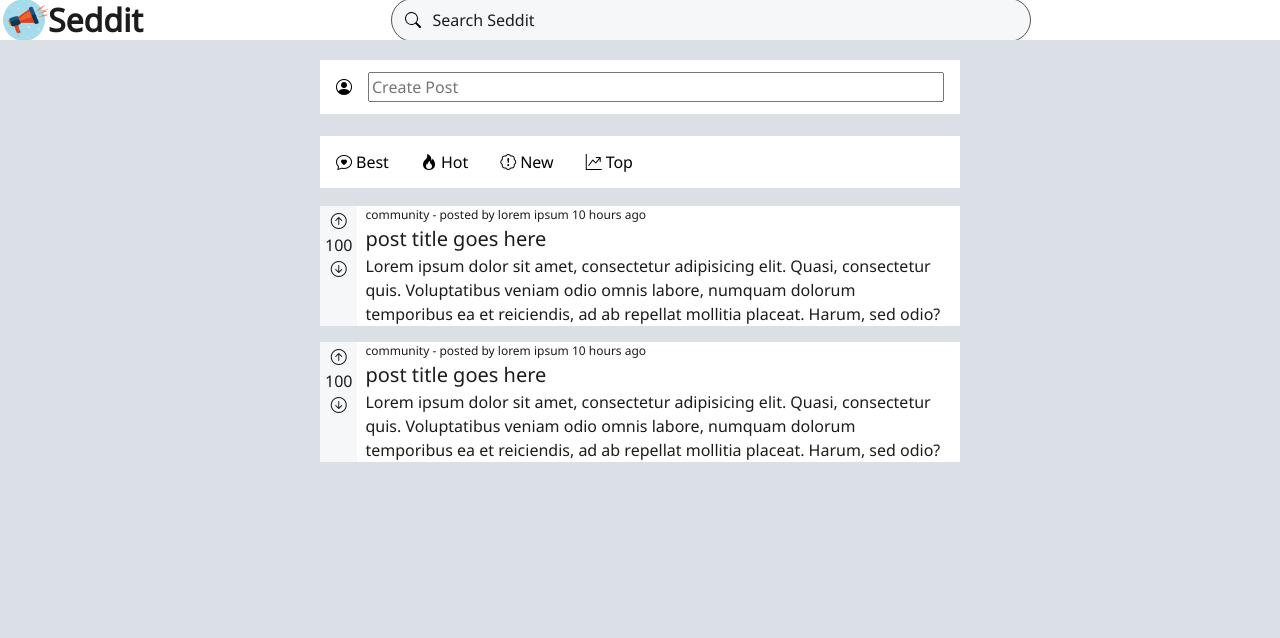
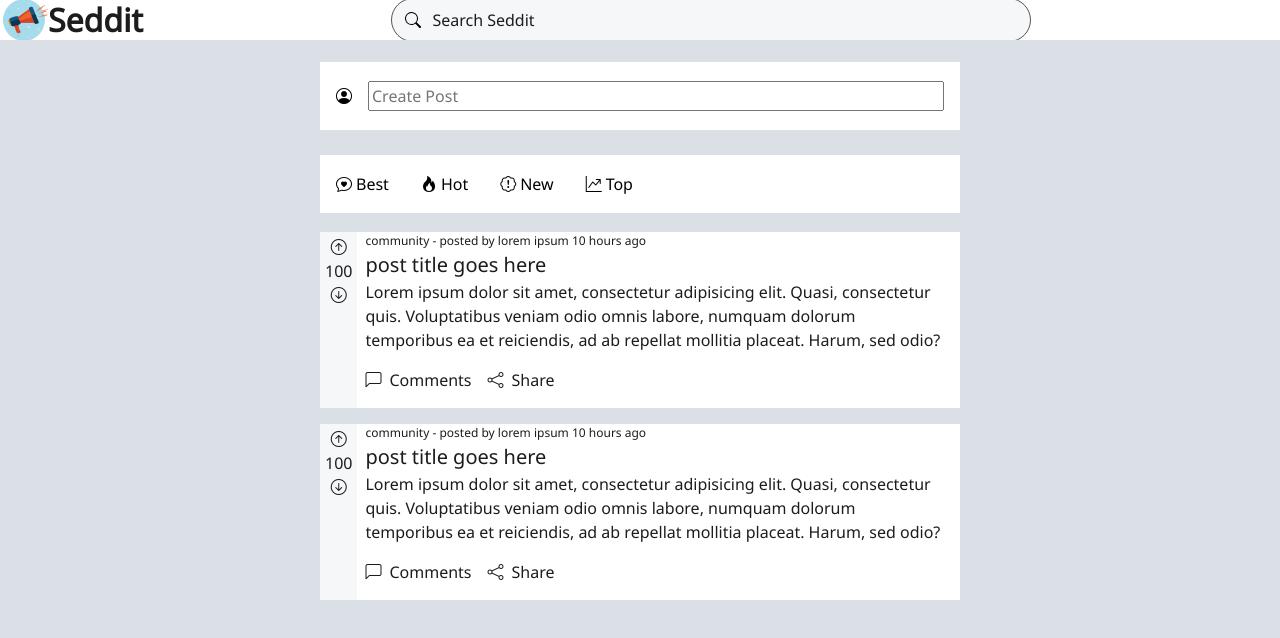
Before and after one commit to SeanKempt/Reddit-Clone, a React (Create React App) app: page /#/ in a window 1280 px wide. Shown: the top 638 px of the page. Built offline with nearby package versions, Linux system fonts and the light colour scheme.

Commit message:
feat: add comment and share buttons to postcard

```diff
--- a/package.json
+++ b/package.json
@@ -3,12 +3,14 @@
   "version": "0.1.0",
   "private": true,
   "dependencies": {
+    "@rushstack/eslint-patch": "^1.2.0",
     "@testing-library/jest-dom": "^5.16.5",
     "@testing-library/react": "^13.4.0",
     "@testing-library/user-event": "^13.5.0",
     "bootstrap-icons": "^1.10.3",
     "react": "^18.2.0",
     "react-dom": "^18.2.0",
+    "react-router-dom": "^6.10.0",
     "react-scripts": "5.0.1",
     "sass": "^1.59.3"
   },
@@ -36,7 +38,6 @@
     "@babel/core": "^7.20.7",
     "@babel/eslint-parser": "^7.19.1",
     "@babel/preset-react": "^7.18.6",
-    "@rushstack/eslint-patch": "^1.2.0",
     "@testing-library/user-event": "^14.4.3",
     "@typescript-eslint/eslint-plugin": "^5.47.0",
     "@typescript-eslint/parser": "^5.47.0",
--- a/src/App.js
+++ b/src/App.js
@@ -1,24 +1,13 @@
 import './sass/reset.scss';
 import './sass/styles.scss';
 import PostCard from './components/PostCard';
+import Header from './components/Header';
 import CreatePostCard from './components/CreatePostCard';
 import PostFilter from './components/PostFilter';
-import sedditlogo from './images/seddit-logo.png';
 
 const App = () => (
-  <div className="App">
-    <header className="header">
-      <img className="header__logo" src={sedditlogo} alt="megaphone" />
-      <h1 className="header__title">Seddit</h1>
-      <form className="header__form">
-        <input
-          type="search"
-          name="search"
-          value="Search Seddit"
-          className="header__search"
-        />
-      </form>
-    </header>
+  <div className="App pagewrapper">
+    <Header />
     <main className="main">
       <CreatePostCard />
       <PostFilter />
--- /dev/null
+++ b/src/components/Header.jsx
@@ -0,0 +1,18 @@
+import sedditlogo from '../images/seddit-logo.png';
+
+const Header = () => (
+  <header className="header">
+    <img className="header__logo" src={sedditlogo} alt="megaphone" />
+    <h1 className="header__title">Seddit</h1>
+    <form className="header__form">
+      <input
+        type="search"
+        name="search"
+        value="Search Seddit"
+        className="header__search"
+      />
+    </form>
+  </header>
+);
+
+export default Header;
--- a/src/components/Post.jsx
+++ b/src/components/Post.jsx
@@ -0,0 +1,13 @@
+import Header from './Header.jsx';
+import PostCard from './PostCard.jsx';
+
+const Post = () => (
+  <div className="pagewrapper">
+    <Header />
+    <main className="fullpost main">
+      <PostCard />
+    </main>
+  </div>
+);
+
+export default Post;
--- a/src/components/PostCard.jsx
+++ b/src/components/PostCard.jsx
@@ -5,7 +5,7 @@ const PostCard = () => (
       100
       <i className="bi bi-arrow-down-circle" />
     </div>
-    <div className="post">
+    <article className="post">
       <p className="post__data">
         community - posted by lorem ipsum 10 hours ago
       </p>
@@ -16,7 +16,19 @@ const PostCard = () => (
         temporibus ea et reiciendis, ad ab repellat mollitia placeat. Harum, sed
         odio?
       </p>
-    </div>
+      <div className="post__utils">
+        <ul className="post__utils--buttons">
+          <li>
+            <i className="bi bi-chat-left" />
+            Comments
+          </li>
+          <li>
+            <i className="bi bi-share" />
+            Share
+          </li>
+        </ul>
+      </div>
+    </article>
   </div>
 );
 
--- a/src/index.js
+++ b/src/index.js
@@ -1,10 +1,23 @@
 import React from 'react';
 import ReactDOM from 'react-dom/client';
+import { createHashRouter, RouterProvider } from 'react-router-dom';
 import App from './App';
+import Post from './components/Post';
+
+const router = createHashRouter([
+  {
+    path: '/',
+    element: <App />,
+  },
+  {
+    path: 'post',
+    element: <Post />,
+  },
+]);
 
 const root = ReactDOM.createRoot(document.getElementById('root'));
 root.render(
   <React.StrictMode>
-    <App />
+    <RouterProvider router={router} />
   </React.StrictMode>
 );
--- a/src/sass/_layout.scss
+++ b/src/sass/_layout.scss
@@ -1,6 +1,6 @@
 @import './variables.scss';
 
-.App {
+.pagewrapper {
   display: grid;
   grid-template-columns: 25% 50% 25%;
   grid-template-rows: 5% auto;
--- a/src/sass/styles.scss
+++ b/src/sass/styles.scss
@@ -60,6 +60,18 @@ body {
   padding-right: 1rem;
 }
 
+.post__utils--buttons {
+  list-style-type: none;
+  display: flex;
+  padding-left: 0.5rem;
+  li {
+    padding-right: 1rem;
+  }
+  i {
+    padding-right: 0.5rem;
+  }
+}
+
 .postfilter {
   background-color: $postbg;
   width: 100%;
```
Also changed, not shown: 1 other file (tests, documents, lock files or other folders).
